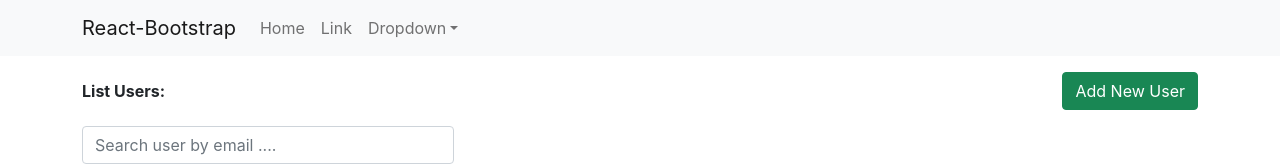
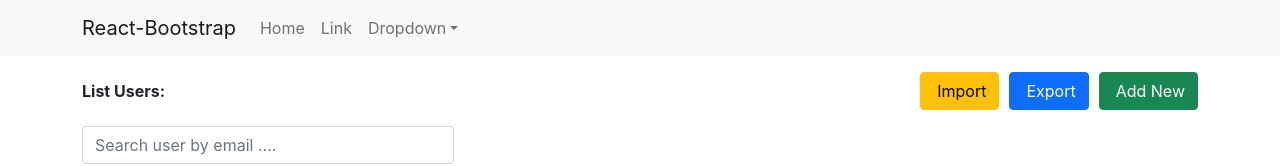
Before and after one commit to nthgwww/practice-React, a React (Create React App) app: page / in a window 1280 px wide. Shown: the top 166 px of the page. Built offline with nearby package versions, Linux system fonts and the light colour scheme; no server answers; the HTML template or start-up script is replaced by a standard one.

Commit message:
importcsv

```diff
--- a/package.json
+++ b/package.json
@@ -10,8 +10,10 @@
     "axios": "0.26.1",
     "bootstrap": "5.1.3",
     "lodash": "4.17.21",
+    "papaparse": "5.3.2",
     "react": "^17.0.2",
     "react-bootstrap": "2.2.2",
+    "react-csv": "2.2.2",
     "react-dom": "^17.0.2",
     "react-paginate": "8.1.2",
     "react-scripts": "4.0.3",
--- a/src/App.scss
+++ b/src/App.scss
@@ -14,9 +14,5 @@
 
 
 .app-container{
-   .add-new{
-    display: flex;
-    align-items: center;
-    justify-content: space-between;
-   }
+
 }
--- a/src/components/TableUser.scss
+++ b/src/components/TableUser.scss
@@ -7,3 +7,18 @@
         padding: 0 2px;
     }
 }
+
+.add-new{
+    display: flex;
+    align-items: center;
+    justify-content: space-between;
+
+    .group-btns{
+        display: flex;
+        gap: 10px;
+
+        i{
+            padding: 0 2px;
+        }
+    }
+}
--- a/src/components/TableUsers.js
+++ b/src/components/TableUsers.js
@@ -7,7 +7,8 @@
 import ModalEditUser from "./ModalEditUser";
 import ModalConfirm from "./ModalConfirm";
 import _, { clone, debounce } from 'lodash';
-import TableUser from "./TableUser.scss";
+import "./TableUser.scss";
+import { CSVLink, CSVDownload } from "react-csv";
 
 const TableUsers = (props) => {
   const [listUsers, setListUsers] = useState([]);
@@ -107,17 +108,38 @@
     }
   }, 500)
 
+  const csvData = [
+    ["firstname", "lastname", "email"],
+    ["Ahmed", "Tomi", "ah@smthing.co.com"],
+    ["Raed", "Labes", "rl@smthing.co.com"],
+    ["Yezzi", "Min l3b", "ymin@cocococo.com"]
+  ];
+
   return (
     <>
       <div className="my-3 add-new ">
         <span>
           <b>List Users:</b>
         </span>
-        <button
+        <div className="group-btns">
+          <label htmlFor="test" className="btn btn-warning">
+          <i class="fa-sharp fa-solid fa-file-import"></i> Import
+          </label>
+          <input type="file" id="test" hidden/>
+          <CSVLink
+            filename={"users.csv"}
+            className="btn btn-primary"
+            data={csvData}
+          >
+            <i className="fa-sharp fa-solid fa-file-arrow-down"></i> Export
+          </CSVLink>
+
+          <button
           className="btn btn-success"
           onClick={() => setIsShowModalAddNew(true)}
         >
-          Add New User</button>
+          <i className="fa-solid fa-circle-plus"></i> Add New</button>
+        </div>
       </div>
       <div className="col-4 my-3">
         <input className="form-control" placeholder="Search user by email ...."
```
Also changed, not shown: 1 other file (tests, documents, lock files or other folders).
